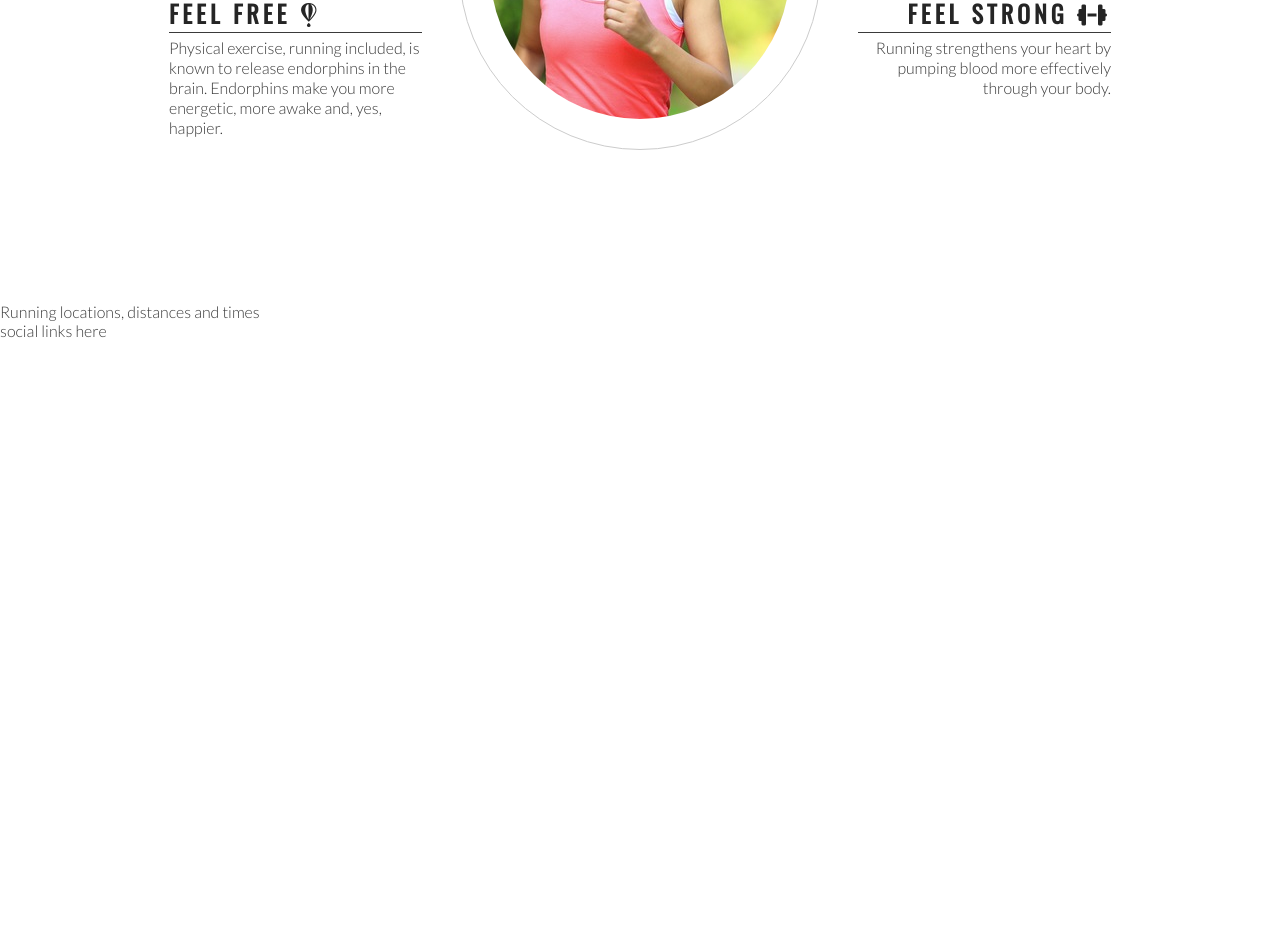
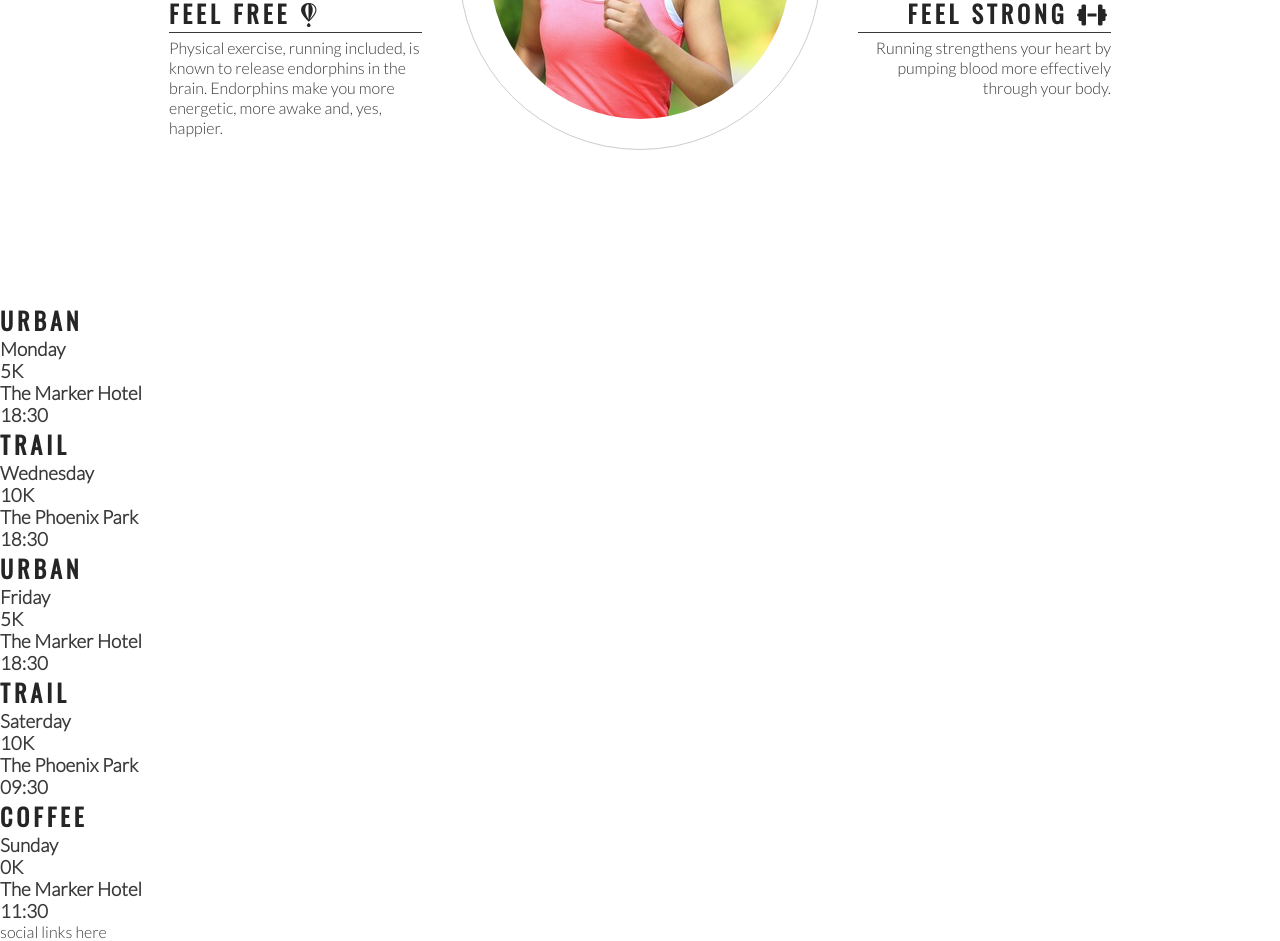
Before and after one commit to IainJackson90/love-running, a plain HTML site: page index.html in a window 1280 px wide. Shown: the part 993-1934 px from the top of the page. Before the commit the page ends 1333 px from the top, so only its background shows below. Drawn offline with nearby package versions, Linux system fonts and the light colour scheme.

Commit message:
Add meetup times main structure

```diff
--- a/index.html
+++ b/index.html
@@ -79,7 +79,41 @@
         </div>
     </section>
     <section>
-        Running locations, distances and times
+        <div>
+            <h2>Urban</h2>
+            <h3>Monday</h3>
+            <h3>5K</h3>
+            <h3>The Marker Hotel</h3>
+            <h3>18:30</h3>
+        </div>
+        <div>
+            <h2>Trail</h2>
+            <h3>Wednesday</h3>
+            <h3>10K</h3>
+            <h3>The Phoenix Park</h3>
+            <h3>18:30</h3>
+        </div>
+        <div>
+            <h2>Urban</h2>
+            <h3>Friday</h3>
+            <h3>5K</h3>
+            <h3>The Marker Hotel</h3>
+            <h3>18:30</h3>
+        </div>
+        <div>
+            <h2>Trail</h2>
+            <h3>Saterday</h3>
+            <h3>10K</h3>
+            <h3>The Phoenix Park</h3>
+            <h3>09:30</h3>
+        </div>
+        <div>
+            <h2>Coffee</h2>
+            <h3>Sunday</h3>
+            <h3>0K</h3>
+            <h3>The Marker Hotel</h3>
+            <h3>11:30</h3>
+        </div>
     </section>
     <footer>
         social links here
```
